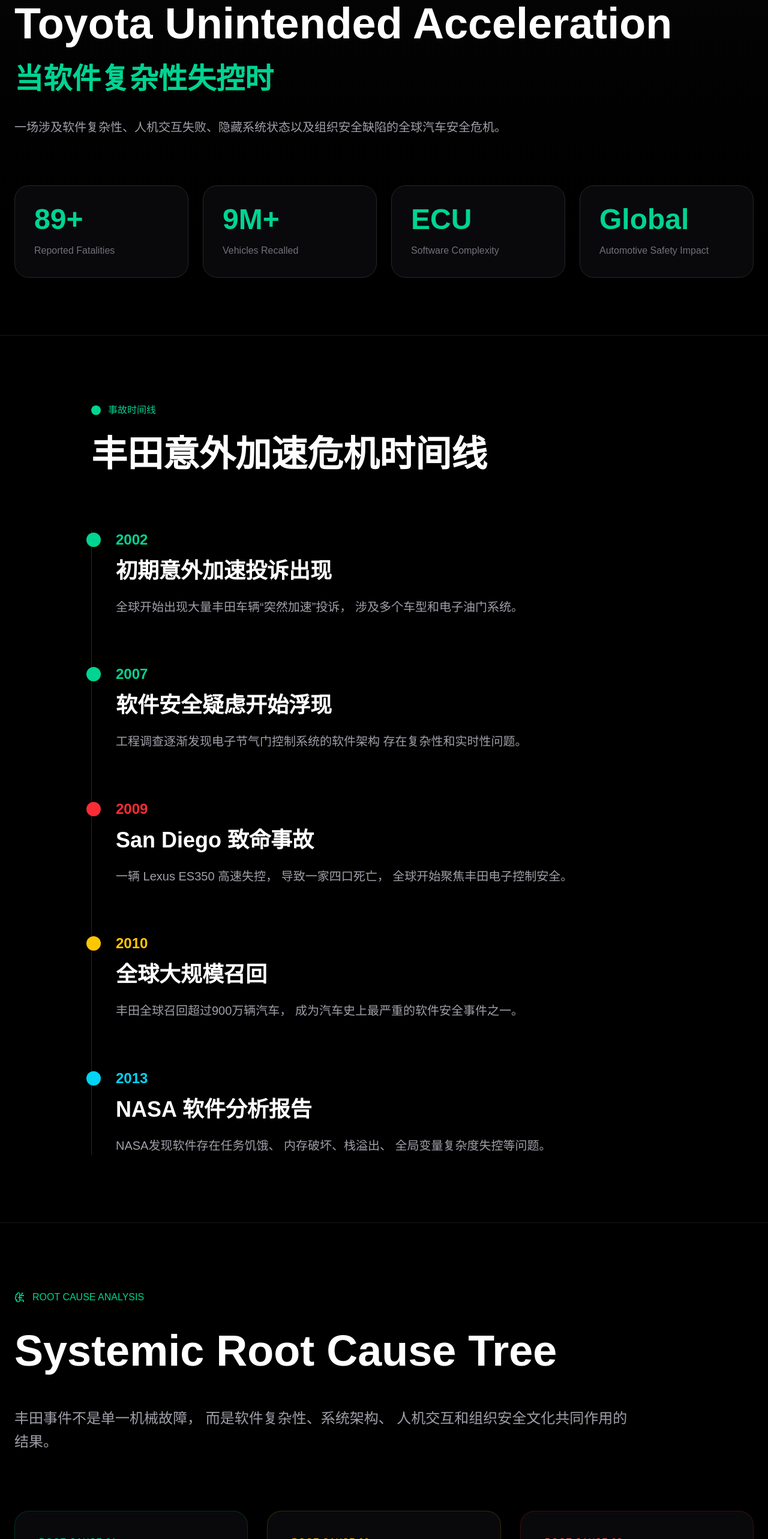
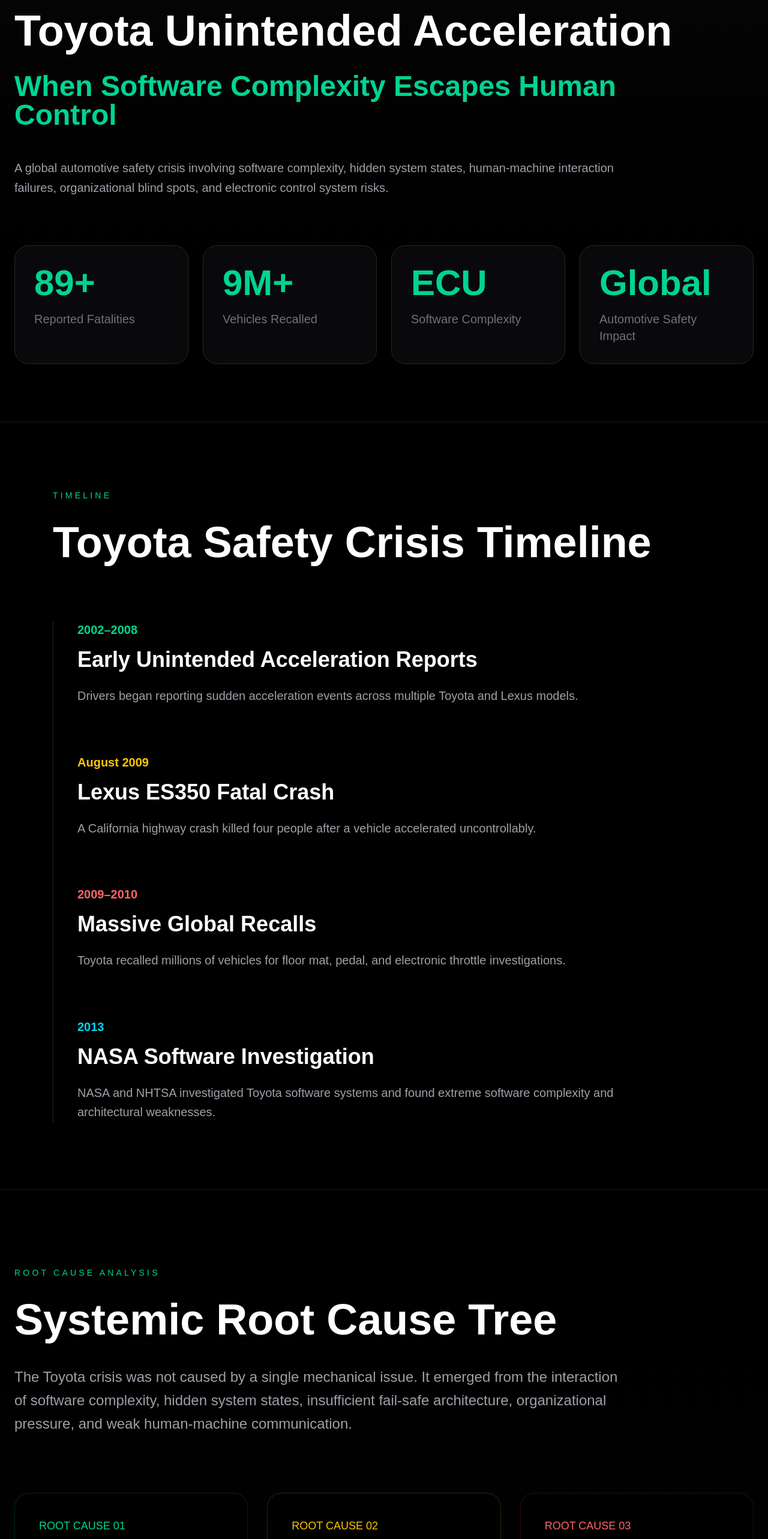
Before and after one commit to huangwenlongchina-hub/Functionsafety, a Next.js app: page /incidents/toyota-unintended-acceleration in a window 1280 px wide. Shown: the part 180-2746 px from the top of the page at 60% size. Built offline with nearby package versions, Linux system fonts and the light colour scheme.

Commit message:
link homepage to boeing investigation page

```diff
--- a/app/incidents/toyota-unintended-acceleration/page.tsx
+++ b/app/incidents/toyota-unintended-acceleration/page.tsx
@@ -1,12 +1,4 @@
-import {
-  AlertTriangle,
-  Shield,
-  Car,
-  BrainCircuit,
-  Users,
-  FileWarning,
-  Globe,
-} from "lucide-react";
+import { AlertTriangle } from "lucide-react";
 
 export default function ToyotaUnintendedAccelerationPage() {
   return (
@@ -16,348 +8,315 @@ export default function ToyotaUnintendedAccelerationPage() {
       <section className="border-b border-zinc-900 bg-gradient-to-b from-zinc-950 to-black">
         <div className="max-w-7xl mx-auto px-6 py-24">
 
-          <div className="inline-flex items-center gap-2 border border-emerald-500/30 bg-emerald-500/10 text-emerald-400 px-5 py-2 rounded-full text-sm mb-10">
+          <div className="inline-flex items-center gap-2 border border-emerald-500/30 bg-emerald-500/10 text-emerald-400 px-5 py-3 rounded-full">
             <AlertTriangle size={16} />
-            全球汽车安全重点调查
+            Featured Global Safety Investigation
           </div>
 
-          <h1 className="text-5xl md:text-7xl font-bold leading-tight max-w-6xl">
+          <h1 className="text-5xl md:text-7xl font-bold leading-tight max-w-6xl mt-10">
             Toyota Unintended Acceleration
           </h1>
 
           <h2 className="text-3xl md:text-5xl font-bold text-emerald-400 mt-6 max-w-5xl">
-            当软件复杂性失控时
+            When Software Complexity Escapes Human Control
           </h2>
 
-          <p className="text-zinc-400 text-xl mt-10 leading-relaxed max-w-4xl">
-            一场涉及软件复杂性、人机交互失败、隐藏系统状态以及组织安全缺陷的全球汽车安全危机。
+          <p className="text-zinc-400 text-xl mt-12 leading-relaxed max-w-5xl">
+            A global automotive safety crisis involving software complexity,
+            hidden system states, human-machine interaction failures,
+            organizational blind spots, and electronic control system risks.
           </p>
 
-          <div className="grid grid-cols-1 md:grid-cols-4 gap-6 mt-20">
+          {/* Stats */}
+          <div className="grid grid-cols-2 md:grid-cols-4 gap-6 mt-20">
 
             <div className="border border-zinc-800 rounded-3xl p-8 bg-zinc-950">
-              <div className="text-5xl font-bold text-emerald-400">89+</div>
-              <div className="text-zinc-500 mt-4">
+              <div className="text-6xl font-bold text-emerald-400">
+                89+
+              </div>
+              <div className="text-zinc-500 mt-4 text-xl">
                 Reported Fatalities
               </div>
             </div>
 
             <div className="border border-zinc-800 rounded-3xl p-8 bg-zinc-950">
-              <div className="text-5xl font-bold text-emerald-400">
+              <div className="text-6xl font-bold text-emerald-400">
                 9M+
               </div>
-              <div className="text-zinc-500 mt-4">
+              <div className="text-zinc-500 mt-4 text-xl">
                 Vehicles Recalled
               </div>
             </div>
 
             <div className="border border-zinc-800 rounded-3xl p-8 bg-zinc-950">
-              <div className="text-5xl font-bold text-emerald-400">
+              <div className="text-6xl font-bold text-emerald-400">
                 ECU
               </div>
-              <div className="text-zinc-500 mt-4">
+              <div className="text-zinc-500 mt-4 text-xl">
                 Software Complexity
               </div>
             </div>
 
             <div className="border border-zinc-800 rounded-3xl p-8 bg-zinc-950">
-              <div className="text-5xl font-bold text-emerald-400">
+              <div className="text-6xl font-bold text-emerald-400">
                 Global
               </div>
-              <div className="text-zinc-500 mt-4">
+              <div className="text-zinc-500 mt-4 text-xl">
                 Automotive Safety Impact
               </div>
             </div>
 
           </div>
+
         </div>
       </section>
 
       {/* TIMELINE */}
       <section className="border-b border-zinc-900">
-        <div className="max-w-5xl mx-auto px-6 py-28">
+        <div className="max-w-6xl mx-auto px-6 py-28">
 
-          <div className="flex items-center gap-3 text-emerald-400 mb-8">
-            <div className="w-4 h-4 rounded-full bg-emerald-400"></div>
-            事故时间线
+          <div className="text-emerald-400 text-sm uppercase tracking-[0.3em]">
+            Timeline
           </div>
 
-          <h2 className="text-5xl md:text-6xl font-bold mb-24">
-            丰田意外加速危机时间线
+          <h2 className="text-5xl md:text-7xl font-bold mt-8">
+            Toyota Safety Crisis Timeline
           </h2>
 
-          <div className="space-y-20 border-l border-zinc-800 pl-10">
+          <div className="mt-24 border-l border-zinc-800 pl-10 space-y-20">
 
-            <div className="relative">
-              <div className="absolute -left-[49px] top-1 w-6 h-6 rounded-full bg-emerald-400"></div>
-
-              <div className="text-emerald-400 text-2xl font-bold mb-4">
-                2002
+            <div>
+              <div className="text-emerald-400 text-xl font-semibold">
+                2002–2008
               </div>
-
-              <h3 className="text-4xl font-bold mb-6">
-                初期意外加速投诉出现
+              <h3 className="text-4xl font-bold mt-4">
+                Early Unintended Acceleration Reports
               </h3>
-
-              <p className="text-zinc-400 text-xl leading-relaxed">
-                全球开始出现大量丰田车辆“突然加速”投诉，
-                涉及多个车型和电子油门系统。
+              <p className="text-zinc-400 text-xl leading-relaxed mt-6 max-w-4xl">
+                Drivers began reporting sudden acceleration events across
+                multiple Toyota and Lexus models.
               </p>
             </div>
 
-            <div className="relative">
-              <div className="absolute -left-[49px] top-1 w-6 h-6 rounded-full bg-emerald-400"></div>
-
-              <div className="text-emerald-400 text-2xl font-bold mb-4">
-                2007
+            <div>
+              <div className="text-yellow-400 text-xl font-semibold">
+                August 2009
               </div>
-
-              <h3 className="text-4xl font-bold mb-6">
-                软件安全疑虑开始浮现
+              <h3 className="text-4xl font-bold mt-4">
+                Lexus ES350 Fatal Crash
               </h3>
-
-              <p className="text-zinc-400 text-xl leading-relaxed">
-                工程调查逐渐发现电子节气门控制系统的软件架构
-                存在复杂性和实时性问题。
+              <p className="text-zinc-400 text-xl leading-relaxed mt-6 max-w-4xl">
+                A California highway crash killed four people after a vehicle
+                accelerated uncontrollably.
               </p>
             </div>
 
-            <div className="relative">
-              <div className="absolute -left-[49px] top-1 w-6 h-6 rounded-full bg-red-500"></div>
-
-              <div className="text-red-500 text-2xl font-bold mb-4">
-                2009
+            <div>
+              <div className="text-red-400 text-xl font-semibold">
+                2009–2010
               </div>
-
-              <h3 className="text-4xl font-bold mb-6">
-                San Diego 致命事故
+              <h3 className="text-4xl font-bold mt-4">
+                Massive Global Recalls
               </h3>
-
-              <p className="text-zinc-400 text-xl leading-relaxed">
-                一辆 Lexus ES350 高速失控，
-                导致一家四口死亡，
-                全球开始聚焦丰田电子控制安全。
+              <p className="text-zinc-400 text-xl leading-relaxed mt-6 max-w-4xl">
+                Toyota recalled millions of vehicles for floor mat, pedal,
+                and electronic throttle investigations.
               </p>
             </div>
 
-            <div className="relative">
-              <div className="absolute -left-[49px] top-1 w-6 h-6 rounded-full bg-yellow-400"></div>
-
-              <div className="text-yellow-400 text-2xl font-bold mb-4">
-                2010
-              </div>
-
-              <h3 className="text-4xl font-bold mb-6">
-                全球大规模召回
-              </h3>
-
-              <p className="text-zinc-400 text-xl leading-relaxed">
-                丰田全球召回超过900万辆汽车，
-                成为汽车史上最严重的软件安全事件之一。
-              </p>
-            </div>
-
-            <div className="relative">
-              <div className="absolute -left-[49px] top-1 w-6 h-6 rounded-full bg-cyan-400"></div>
-
-              <div className="text-cyan-400 text-2xl font-bold mb-4">
+            <div>
+              <div className="text-cyan-400 text-xl font-semibold">
                 2013
               </div>
-
-              <h3 className="text-4xl font-bold mb-6">
-                NASA 软件分析报告
+              <h3 className="text-4xl font-bold mt-4">
+                NASA Software Investigation
               </h3>
-
-              <p className="text-zinc-400 text-xl leading-relaxed">
-                NASA发现软件存在任务饥饿、
-                内存破坏、栈溢出、
-                全局变量复杂度失控等问题。
+              <p className="text-zinc-400 text-xl leading-relaxed mt-6 max-w-4xl">
+                NASA and NHTSA investigated Toyota software systems and found
+                extreme software complexity and architectural weaknesses.
               </p>
             </div>
 
           </div>
+
         </div>
       </section>
 
       {/* ROOT CAUSE */}
-      <section className="border-b border-zinc-900">
-        <div className="max-w-7xl mx-auto px-6 py-28">
+      <section className="border-b border-zinc-900 bg-gradient-to-b from-black to-zinc-950">
+        <div className="max-w-7xl mx-auto px-6 py-32">
 
-          <div className="flex items-center gap-3 text-emerald-400 mb-8">
-            <BrainCircuit size={18} />
-            ROOT CAUSE ANALYSIS
+          <div className="text-emerald-400 text-sm uppercase tracking-[0.3em]">
+            Root Cause Analysis
           </div>
 
-          <h2 className="text-5xl md:text-7xl font-bold max-w-6xl leading-tight">
+          <h2 className="text-5xl md:text-7xl font-bold mt-8">
             Systemic Root Cause Tree
           </h2>
 
-          <p className="text-zinc-400 text-2xl leading-relaxed mt-12 max-w-5xl">
-            丰田事件不是单一机械故障，
-            而是软件复杂性、系统架构、
-            人机交互和组织安全文化共同作用的结果。
+          <p className="text-zinc-400 text-2xl leading-relaxed mt-10 max-w-5xl">
+            The Toyota crisis was not caused by a single mechanical issue.
+            It emerged from the interaction of software complexity,
+            hidden system states, insufficient fail-safe architecture,
+            organizational pressure, and weak human-machine communication.
           </p>
 
           <div className="grid md:grid-cols-3 gap-8 mt-24">
 
-            <div className="border border-emerald-500/20 rounded-3xl p-10 bg-zinc-950">
-              <div className="text-emerald-400 text-sm tracking-widest mb-8">
+            <div className="border border-emerald-500/20 rounded-3xl p-10 bg-black">
+              <div className="text-emerald-400 text-lg">
                 ROOT CAUSE 01
               </div>
-
-              <h3 className="text-3xl font-bold mb-6">
-                软件复杂性失控
+              <h3 className="text-3xl font-bold mt-6">
+                Excessive Software Complexity
               </h3>
-
-              <p className="text-zinc-400 text-lg leading-relaxed">
-                ECU软件包含大量全局变量、
-                非隔离任务和复杂状态机，
-                已超出可验证范围。
+              <p className="text-zinc-400 text-lg leading-relaxed mt-6">
+                Safety-critical software became too large and difficult
+                for engineers to fully understand or validate.
               </p>
             </div>
 
-            <div className="border border-yellow-500/20 rounded-3xl p-10 bg-zinc-950">
-              <div className="text-yellow-400 text-sm tracking-widest mb-8">
+            <div className="border border-yellow-500/20 rounded-3xl p-10 bg-black">
+              <div className="text-yellow-400 text-lg">
                 ROOT CAUSE 02
               </div>
-
-              <h3 className="text-3xl font-bold mb-6">
-                缺乏独立安全层
+              <h3 className="text-3xl font-bold mt-6">
+                Hidden System States
               </h3>
-
-              <p className="text-zinc-400 text-lg leading-relaxed">
-                节气门控制与安全机制
-                未完全隔离，
-                单点失效可能导致危险输出。
+              <p className="text-zinc-400 text-lg leading-relaxed mt-6">
+                Drivers could not understand what the electronic throttle
+                system was doing internally during failure conditions.
               </p>
             </div>
 
-            <div className="border border-red-500/20 rounded-3xl p-10 bg-zinc-950">
-              <div className="text-red-400 text-sm tracking-widest mb-8">
+            <div className="border border-red-500/20 rounded-3xl p-10 bg-black">
+              <div className="text-red-400 text-lg">
                 ROOT CAUSE 03
               </div>
-
-              <h3 className="text-3xl font-bold mb-6">
-                Driver Override不足
+              <h3 className="text-3xl font-bold mt-6">
+                Weak Safety Architecture
               </h3>
-
-              <p className="text-zinc-400 text-lg leading-relaxed">
-                驾驶员在关键时刻
-                无法快速理解或压制系统行为，
-                自动化开始压倒人类。
+              <p className="text-zinc-400 text-lg leading-relaxed mt-6">
+                Insufficient redundancy and fail-safe isolation increased
+                the risk of uncontrolled behavior.
               </p>
             </div>
 
           </div>
+
+        </div>
+      </section>
+
+      {/* SAFETY PHILOSOPHY */}
+      <section className="border-b border-zinc-900">
+        <div className="max-w-6xl mx-auto px-6 py-32">
+
+          <div className="text-emerald-400 text-sm uppercase tracking-[0.3em]">
+            Safety Philosophy
+          </div>
+
+          <h2 className="text-6xl md:text-8xl font-bold leading-tight mt-10">
+            Complexity
+            <br />
+            can become
+            <br />
+            invisible danger.
+          </h2>
+
+          <p className="text-zinc-400 text-2xl leading-relaxed mt-16 max-w-5xl">
+            Modern software systems often fail silently long before they fail visibly.
+            When complexity exceeds human understanding, safety margins collapse.
+          </p>
+
         </div>
       </section>
 
       {/* LESSONS */}
-      <section className="border-b border-zinc-900">
-        <div className="max-w-7xl mx-auto px-6 py-28">
+      <section className="border-b border-zinc-900 bg-zinc-950">
+        <div className="max-w-7xl mx-auto px-6 py-32">
 
-          <div className="flex items-center gap-3 text-emerald-400 mb-8">
-            <Car size={18} />
-            自动驾驶的经验教训
+          <div className="text-emerald-400 text-sm uppercase tracking-[0.3em]">
+            Lessons for Autonomous Driving
           </div>
 
-          <h2 className="text-5xl md:text-7xl font-bold leading-tight max-w-6xl">
-            自动驾驶系统必须学习的内容
+          <h2 className="text-5xl md:text-7xl font-bold mt-8 max-w-6xl">
+            What Autonomous Vehicles Must Learn
           </h2>
-
-          <p className="text-zinc-400 text-2xl leading-relaxed mt-12 max-w-5xl">
-            如果传统ECU软件已经能复杂到难以验证，
-            那么AI自动驾驶若缺少安全架构，
-            风险将呈指数级上升。
-          </p>
 
           <div className="grid md:grid-cols-2 gap-10 mt-24">
 
-            <div className="border border-emerald-500/20 rounded-3xl p-12 bg-zinc-950">
-              <div className="text-emerald-400 text-sm tracking-widest mb-8">
-                LESSON 01
-              </div>
-
-              <h3 className="text-4xl font-bold mb-8">
-                Complexity Is Itself a Hazard
+            <div className="border border-zinc-800 rounded-3xl p-10 bg-black">
+              <h3 className="text-3xl font-bold">
+                Complexity is a Safety Risk
               </h3>
-
-              <p className="text-zinc-400 text-xl leading-relaxed">
-                当软件复杂性超过人类理解能力时，
-                验证本身就会失效。
+              <p className="text-zinc-400 text-xl leading-relaxed mt-6">
+                AI-driven vehicles will become even more complex than
+                traditional ECUs. Complexity itself must be treated
+                as a hazard source.
               </p>
             </div>
 
-            <div className="border border-yellow-500/20 rounded-3xl p-12 bg-zinc-950">
-              <div className="text-yellow-400 text-sm tracking-widest mb-8">
-                LESSON 02
-              </div>
-
-              <h3 className="text-4xl font-bold mb-8">
-                AI Must Remain Explainable
+            <div className="border border-zinc-800 rounded-3xl p-10 bg-black">
+              <h3 className="text-3xl font-bold">
+                Humans Need Transparency
               </h3>
-
-              <p className="text-zinc-400 text-xl leading-relaxed">
-                自动驾驶系统绝不能在关键安全时刻
-                变成无法解释的黑盒。
+              <p className="text-zinc-400 text-xl leading-relaxed mt-6">
+                Drivers must understand system status, limitations,
+                and failure modes in real time.
               </p>
             </div>
 
-            <div className="border border-cyan-500/20 rounded-3xl p-12 bg-zinc-950">
-              <div className="text-cyan-400 text-sm tracking-widest mb-8">
-                LESSON 03
-              </div>
-
-              <h3 className="text-4xl font-bold mb-8">
-                Human Override Must Always Exist
+            <div className="border border-zinc-800 rounded-3xl p-10 bg-black">
+              <h3 className="text-3xl font-bold">
+                Fail-Safe Must Be Fundamental
               </h3>
-
-              <p className="text-zinc-400 text-xl leading-relaxed">
-                人类必须永远拥有
-                最终控制权。
+              <p className="text-zinc-400 text-xl leading-relaxed mt-6">
+                Autonomous systems must degrade safely under uncertainty,
+                sensor conflicts, or unexpected conditions.
               </p>
             </div>
 
-            <div className="border border-red-500/20 rounded-3xl p-12 bg-zinc-950">
-              <div className="text-red-400 text-sm tracking-widest mb-8">
-                LESSON 04
-              </div>
-
-              <h3 className="text-4xl font-bold mb-8">
-                Safety Cannot Depend on Assumptions
+            <div className="border border-zinc-800 rounded-3xl p-10 bg-black">
+              <h3 className="text-3xl font-bold">
+                Safety Culture Matters
               </h3>
-
-              <p className="text-zinc-400 text-xl leading-relaxed">
-                所有“正常情况下不会发生”的假设，
-                最终都会在现实中被打破。
+              <p className="text-zinc-400 text-xl leading-relaxed mt-6">
+                Organizational pressure and rapid deployment can quietly
+                destroy engineering safety discipline.
               </p>
             </div>
 
           </div>
+
         </div>
       </section>
 
-      {/* SAFETY PHILOSOPHY */}
-      <section>
-        <div className="max-w-6xl mx-auto px-6 py-32">
+      {/* FINAL SECTION */}
+      <section className="bg-gradient-to-b from-black to-zinc-950">
+        <div className="max-w-6xl mx-auto px-6 py-40">
 
-          <div className="border border-emerald-500/20 rounded-[40px] bg-gradient-to-br from-emerald-950/30 to-black p-16">
+          <div className="border border-emerald-500/20 bg-emerald-500/5 rounded-[40px] p-16">
 
-            <div className="text-emerald-400 tracking-[0.3em] text-sm mb-10">
-              SAFETY PHILOSOPHY
+            <div className="text-emerald-400 text-sm uppercase tracking-[0.3em]">
+              Cross-Industry Safety Transfer
             </div>
 
-            <h2 className="text-5xl md:text-7xl font-bold leading-tight max-w-5xl">
-              Complexity itself becomes a form of risk.
+            <h2 className="text-5xl md:text-7xl font-bold leading-tight mt-8">
+              Safety lessons
+              <br />
+              must travel
+              <br />
+              faster than failure.
             </h2>
 
-            <p className="text-zinc-400 text-2xl leading-relaxed mt-14 max-w-5xl">
-              现代工程灾难越来越不是来自零件失效，
-              而是来自：
-              人类已经无法完全理解的复杂系统。
+            <p className="text-zinc-400 text-2xl leading-relaxed mt-12 max-w-5xl">
+              The future of autonomous mobility depends on whether humanity
+              can transfer hard-earned safety lessons across industries
+              before the next systemic failure repeats the same pattern.
             </p>
 
           </div>
+
         </div>
       </section>
 
```
